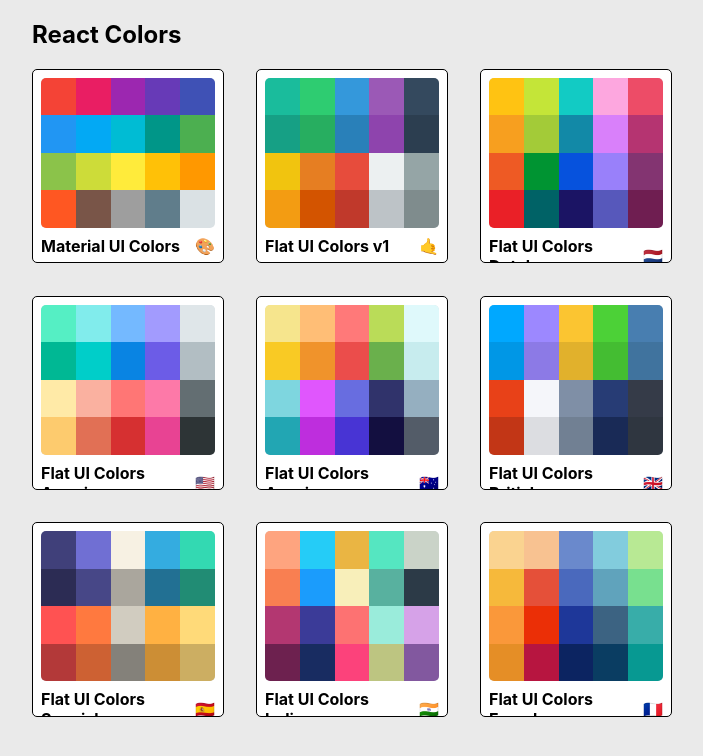
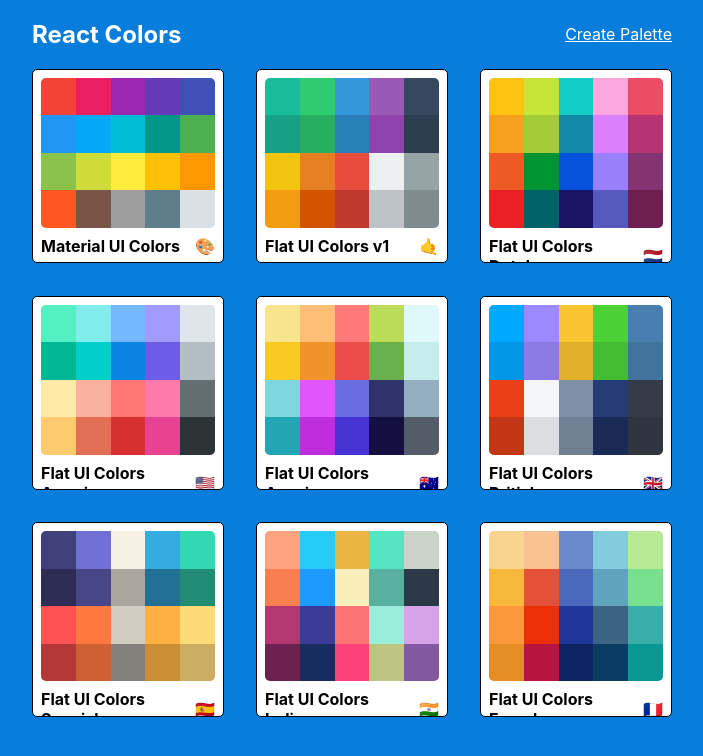
Before and after one commit to kxdang/react-milestone-palette-app, a React (Create React App) app: page / in a window 1280 px wide. Shown: the top 756 px of the page, without its empty margins (288-991 px from the left). Built offline with nearby package versions, Linux system fonts and the light colour scheme.

Commit message:
adding new palette form link and new route

```diff
--- a/src/App.js
+++ b/src/App.js
@@ -5,6 +5,7 @@
 import PaletteList from "./PaletteList";
 import seedColors from "./seedColors";
 import SingleColorPalette from "./SingleColorPalette";
+import NewPaletteForm from "./NewPaletteForm";
 import { generatePalette } from "./colorHelpers";
 
 class App extends Component {
@@ -18,6 +19,8 @@
     console.log(seedColors);
     return (
       <Switch>
+        <Route exact path="/palette/new" render={() => <NewPaletteForm />} />
+
         <Route
           exact
           path="/palette/:paletteId/:colorId"
@@ -30,6 +33,7 @@
             />
           )}
         />
+
         <Route
           exact
           path="/"
@@ -49,6 +53,7 @@
             />
           )}
         />
+
         <Route
           exact
           path="/palette/:paletteId/:colorId"
--- /dev/null
+++ b/src/NewPaletteForm.js
@@ -0,0 +1,11 @@
+import React, { Component } from "react";
+
+export default class NewPaletteForm extends Component {
+  render() {
+    return (
+      <div>
+        <h1>New Palette Form</h1>
+      </div>
+    );
+  }
+}
--- a/src/PaletteList.js
+++ b/src/PaletteList.js
@@ -1,5 +1,6 @@
 import React, { Component } from "react";
 import MiniPalette from "./MiniPalette";
+import { Link } from "react-router-dom";
 import { withStyles } from "@material-ui/styles";
 import styles from "./styles/PaletteListStyles";
 
@@ -14,6 +15,7 @@
         <div className={classes.container}>
           <nav className={classes.nav}>
             <h1>React Colors</h1>
+            <Link to="/palette/new">Create Palette</Link>
           </nav>
           <div className={classes.palettes}>
             {palettes.map(palette => (
--- a/src/styles/PaletteListStyles.js
+++ b/src/styles/PaletteListStyles.js
@@ -1,6 +1,6 @@
 export default {
   root: {
-    backgroundColor: "#eaeaea",
+    backgroundColor: "#097ddb",
     height: "100vh",
     display: "flex",
     alignItems: "flex-start",
@@ -15,8 +15,13 @@
   },
   nav: {
     display: "flex",
+    alignItems: "center",
     width: "100%",
-    justifyContent: "space-between"
+    justifyContent: "space-between",
+    color: "white",
+    "& a": {
+      color: "white"
+    }
   },
   palettes: {
     boxSizing: "border-box",
```
